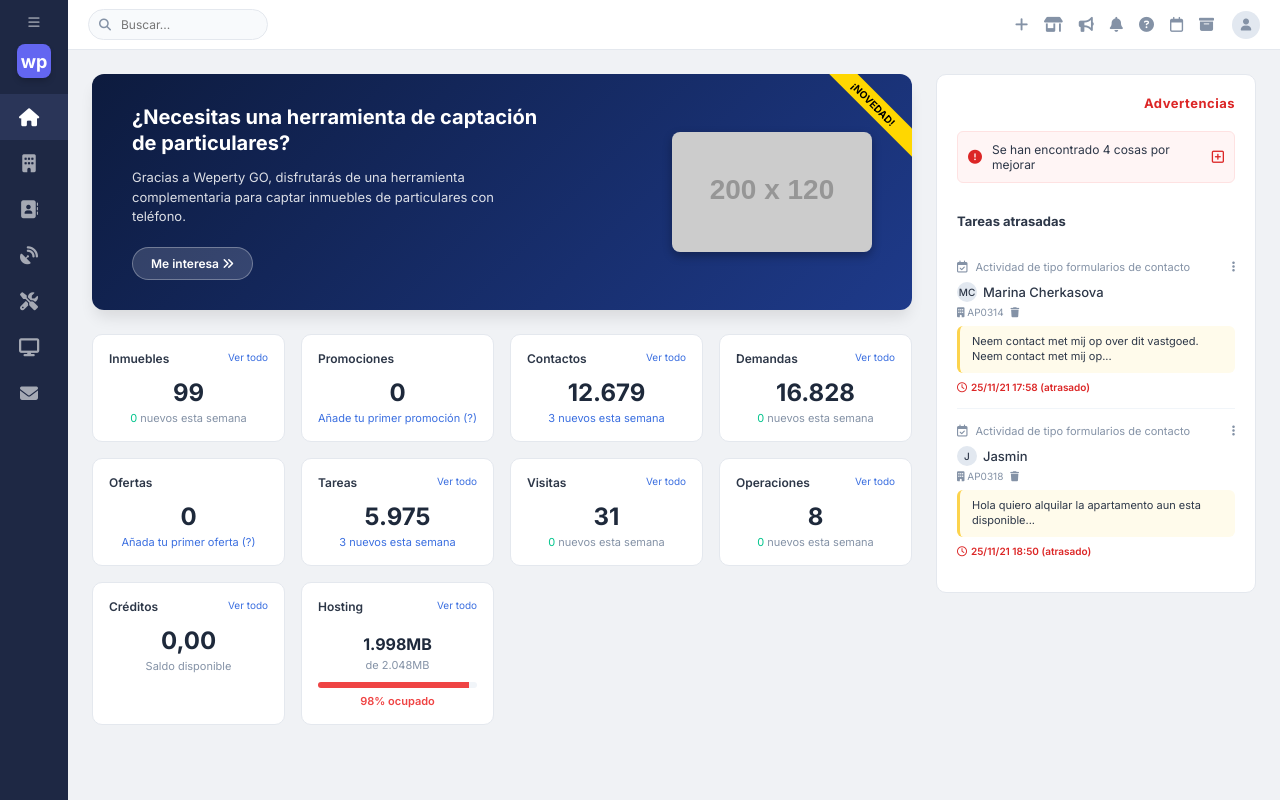
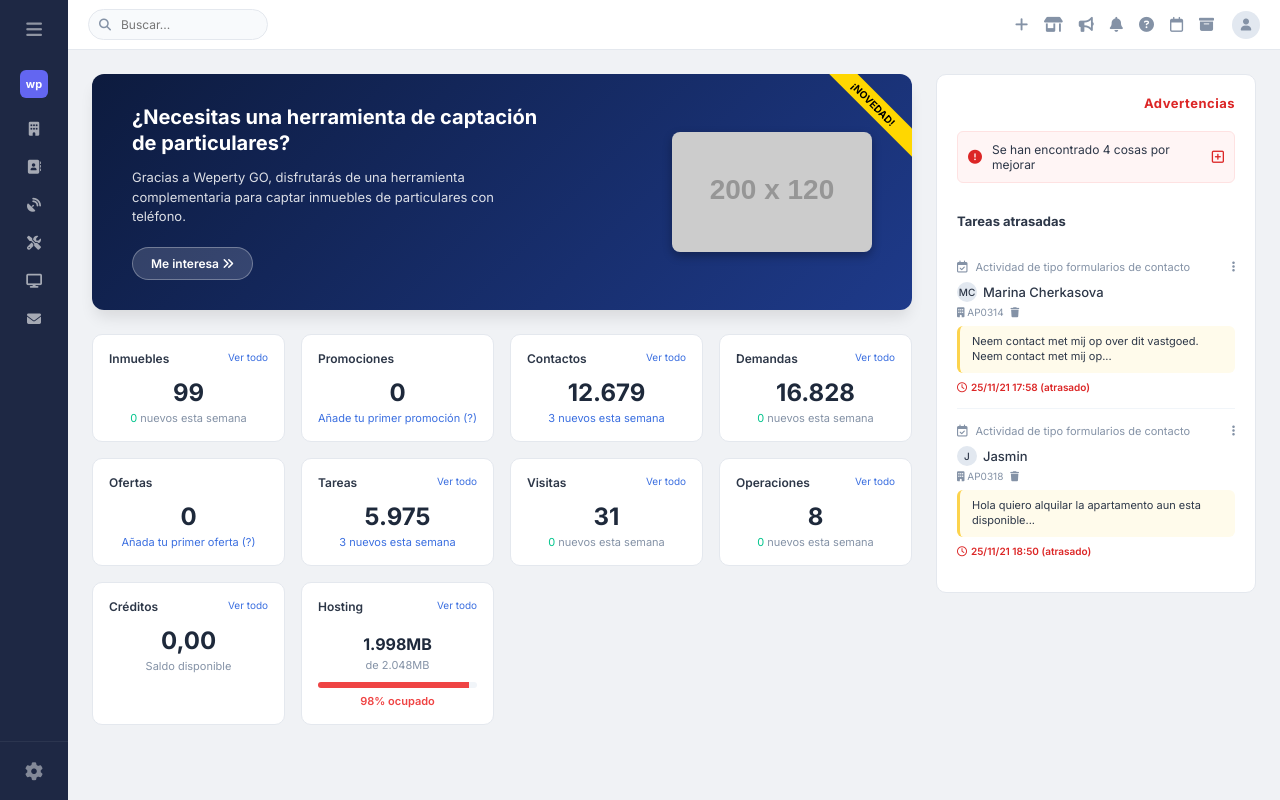
Before and after one commit to davidlpena74-bit/inmobiliaria, a website: page index.html in a window 1280 px wide. Both pictures are taken after a click on the icon 176 px from the left and 32 px from the top of the page. Drawn offline with Linux system fonts and the light colour scheme; placeholder pictures from the web are drawn by us.

Commit message:
UI Refinement - Perfectly replicated high-fidelity sidebar (Inicio icon, text spans, and centered collapsed gear)

```diff
--- a/index.html
+++ b/index.html
@@ -159,30 +159,29 @@
 <!-- SIDEBAR -->
 <aside class="sidebar">
     <div class="sidebar-logo">
-        <div class="mini-logo">wp</div>
         <div class="brand">weperty<sup style="font-size:8px;">®</sup><small>Properties Management</small></div>
         <i class="fa-solid fa-bars hamburger"></i>
     </div>
     <nav class="s-nav">
-        <div class="s-item active"><i class="fa-solid fa-house"></i> Inicio <i class="fa-solid fa-chevron-down chevron"></i></div>
+        <div class="s-item"><div class="icon-box">wp</div> <span>Inicio</span> <i class="fa-solid fa-chevron-down chevron"></i></div>
         <div class="s-sub">
             <a href="index.html" class="active">Resumen</a>
             <a href="dashboard_financiero.html">Dashboard financiero</a>
         </div>
-        <div class="s-item"><i class="fa-solid fa-building"></i> Inmuebles <i class="fa-solid fa-chevron-down chevron"></i></div>
+        <div class="s-item"><i class="fa-solid fa-building"></i> <span>Inmuebles</span> <i class="fa-solid fa-chevron-down chevron"></i></div>
         <div class="s-sub">
             <a href="ficha_inmueble.html">Nuevo inmueble</a>
             <a href="mis_propiedades.html">Mis inmuebles</a>
             <a href="#">Tipos de cartera</a>
             <a href="#">Gestor de zonas</a>
         </div>
-        <a href="#" class="s-item"><i class="fa-solid fa-address-book"></i> Contactos</a>
-        <a href="portales.html" class="s-item"><i class="fa-solid fa-satellite-dish"></i> Pasarelas (API)</a>
-        <a href="#" class="s-item"><i class="fa-solid fa-screwdriver-wrench"></i> Herramientas</a>
-        <a href="#" class="s-item"><i class="fa-solid fa-display"></i> Web</a>
-        <a href="#" class="s-item"><i class="fa-solid fa-envelope"></i> Cuentas de email</a>
+        <a href="#" class="s-item"><i class="fa-solid fa-address-book"></i> <span>Contactos</span> <i class="fa-solid fa-chevron-down chevron"></i></a>
+        <a href="portales.html" class="s-item"><i class="fa-solid fa-satellite-dish"></i> <span>Pasarelas (API)</span></a>
+        <a href="#" class="s-item"><i class="fa-solid fa-screwdriver-wrench"></i> <span>Herramientas</span> <i class="fa-solid fa-chevron-down chevron"></i></a>
+        <a href="#" class="s-item"><i class="fa-solid fa-display"></i> <span>Web</span></a>
+        <a href="#" class="s-item"><i class="fa-solid fa-envelope"></i> <span>Cuentas de email</span></a>
     </nav>
-    <div class="sidebar-bottom"><i class="fa-solid fa-gear"></i> Administración</div>
+    <div class="sidebar-bottom"><i class="fa-solid fa-gear"></i> <span>Administración</span></div>
 </aside>
 
 <!-- MAIN -->
--- a/shell.css
+++ b/shell.css
@@ -62,8 +62,27 @@
     color: rgba(255,255,255,0.35);
     font-weight: 400;
     letter-spacing: 0.5px;
+    margin-top: 2px;
 }
-.sidebar-logo .hamburger { color: rgba(255,255,255,0.5); cursor: pointer; }
+.sidebar-logo .hamburger {
+    color: rgba(255,255,255,0.5);
+    cursor: pointer;
+    font-size: 18px;
+    transition: 0.2s;
+}
+.sidebar-logo .hamburger:hover { color: #fff; }
+
+.icon-box {
+    width: 28px; height: 28px;
+    background: #6366f1;
+    border-radius: 6px;
+    display: flex;
+    align-items: center; justify-content: center;
+    color: #fff;
+    font-size: 11px;
+    font-weight: 800;
+    flex-shrink: 0;
+}
 
 .s-nav { flex: 1; }
 .s-item {
@@ -116,33 +135,37 @@
 body.collapsed-sidebar .sidebar { width: 68px; min-width: 68px; }
 body.collapsed-sidebar .main { margin-left: 68px; }
 
-/* CSS-only text hiding (no spans needed) */
+/* CSS-only text hiding */
 body.collapsed-sidebar .sidebar .brand,
 body.collapsed-sidebar .sidebar .chevron,
 body.collapsed-sidebar .sidebar .s-sub,
-body.collapsed-sidebar .sidebar .sidebar-bottom {
+body.collapsed-sidebar .sidebar .s-item span,
+body.collapsed-sidebar .sidebar .sidebar-bottom span {
     display: none !important;
 }
+
 body.collapsed-sidebar .sidebar .s-item {
     justify-content: center;
-    padding: 14px 0;
-    overflow: hidden;
-    white-space: nowrap;
-    text-indent: -999px; /* Hide text nodes */
+    padding: 12px 0;
 }
-body.collapsed-sidebar .sidebar .s-item i {
-    text-indent: 0;
+body.collapsed-sidebar .sidebar .s-item i,
+body.collapsed-sidebar .sidebar .s-item .icon-box {
     margin: 0;
-    font-size: 18px;
-    width: 100%;
 }
 
 body.collapsed-sidebar .sidebar-logo {
     flex-direction: column;
-    padding: 16px 0;
-    gap: 15px;
+    padding: 20px 0;
+    gap: 20px;
 }
-body.collapsed-sidebar .sidebar-logo .hamburger { margin: 0; order: -1; }
+body.collapsed-sidebar .sidebar-logo .mini-logo { display: none; } /* Hide mini logo in top if redundant */
+body.collapsed-sidebar .sidebar-logo .hamburger { margin: 0; }
+
+body.collapsed-sidebar .sidebar-bottom {
+    justify-content: center;
+    padding: 20px 0;
+}
+body.collapsed-sidebar .sidebar-bottom i { font-size: 18px; margin: 0; }
 
 /* Mini Logo */
 .mini-logo {
```
Also changed, not shown: dashboard_financiero.html (+8 -8 lines), ficha_inmueble.html (+8 -8 lines), mis_inmuebles.html (+8 -9 lines), mis_propiedades.html (+8 -9 lines), portales.html (+8 -9 lines).
